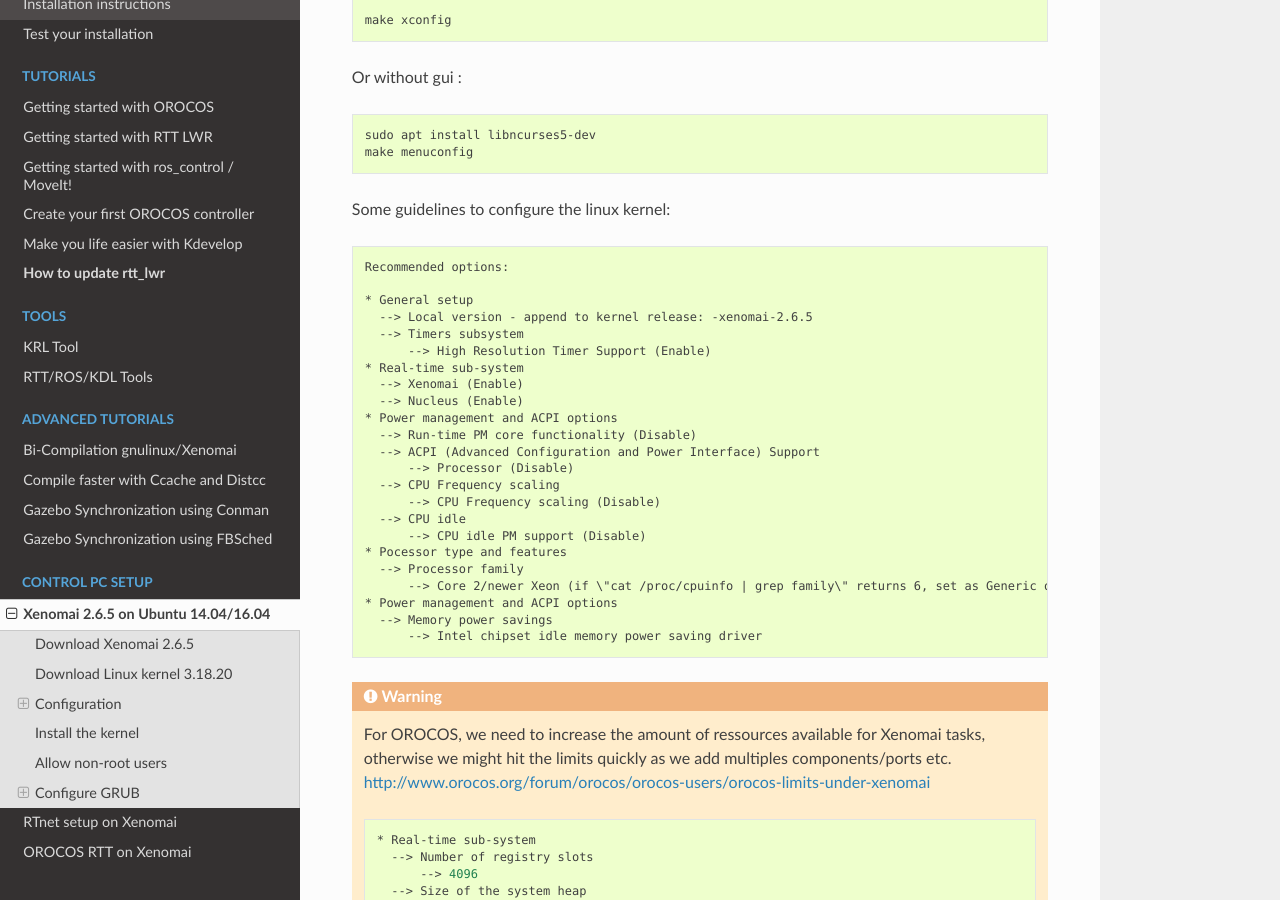
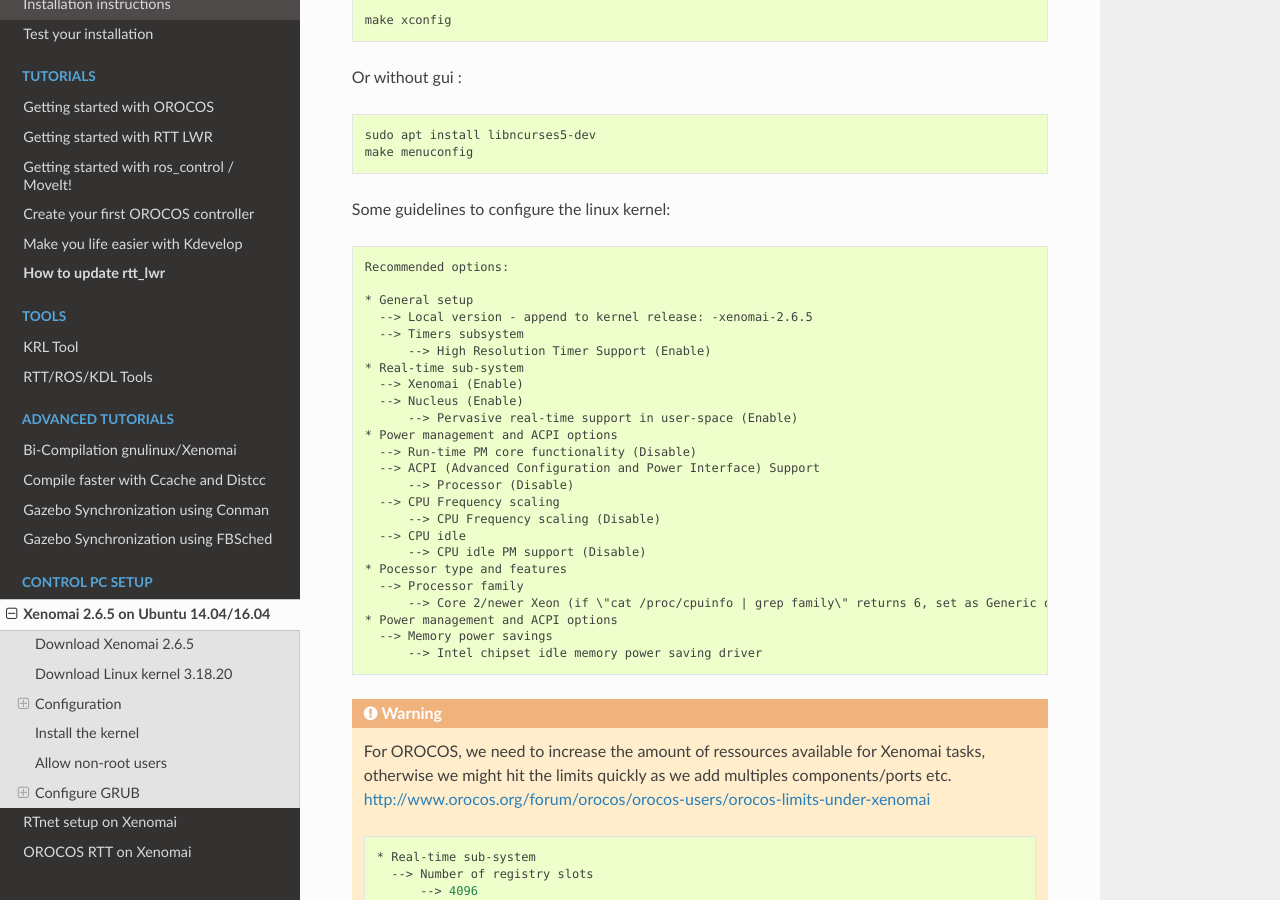
Before and after one commit to kuka-isir/rtt_lwr, a Sphinx documentation site: the page built from docs/source/rtpc/xenomai.rst, in a window 1280 px wide and 900 px high, scrolled down 1089 px. Built offline with Sphinx 7.4.7 and the Read the Docs theme 2.0.0, drawn with Linux system fonts in a browser that asks for light colours.

Commit message:
Added Pervasive real-time support in user-space option

```diff
--- a/docs/source/rtpc/xenomai.rst
+++ b/docs/source/rtpc/xenomai.rst
@@ -75,6 +75,7 @@
     * Real-time sub-system
       --> Xenomai (Enable)
       --> Nucleus (Enable)
+	  --> Pervasive real-time support in user-space (Enable)
     * Power management and ACPI options
       --> Run-time PM core functionality (Disable)
       --> ACPI (Advanced Configuration and Power Interface) Support
```
